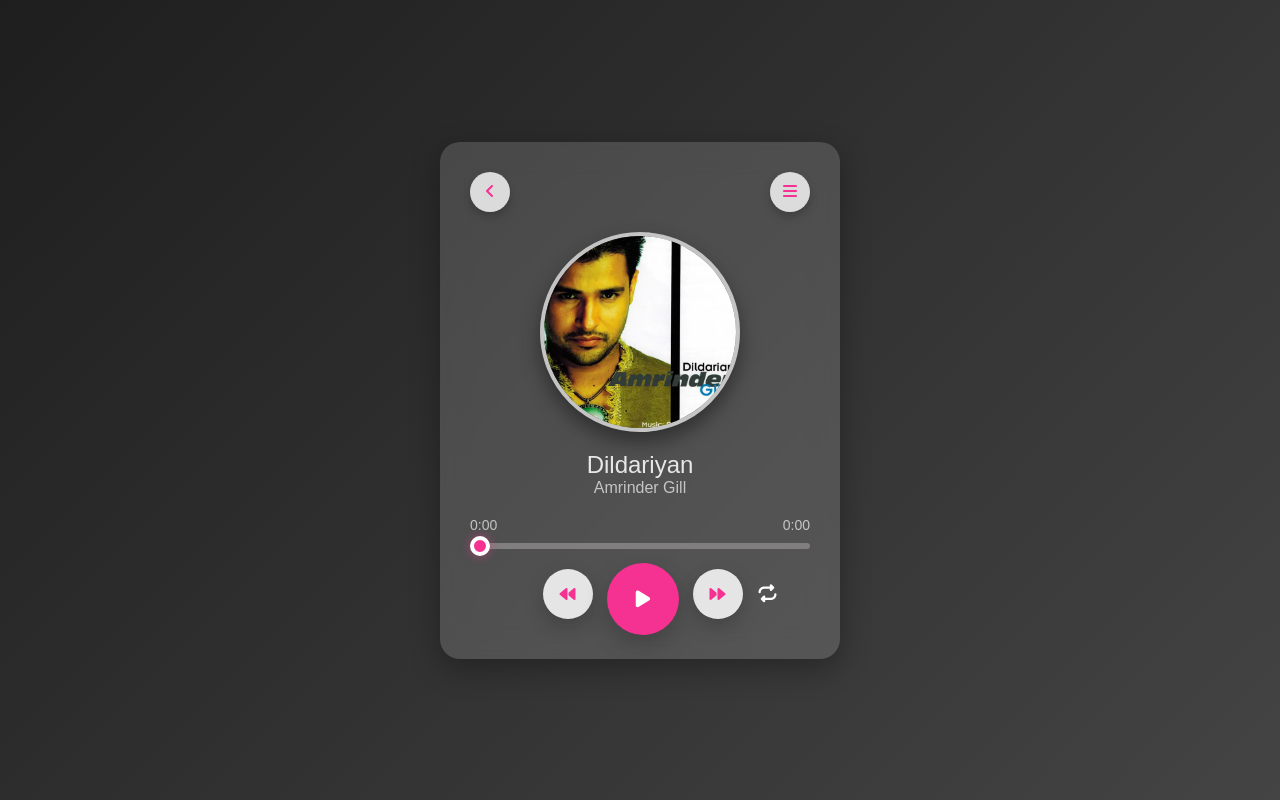
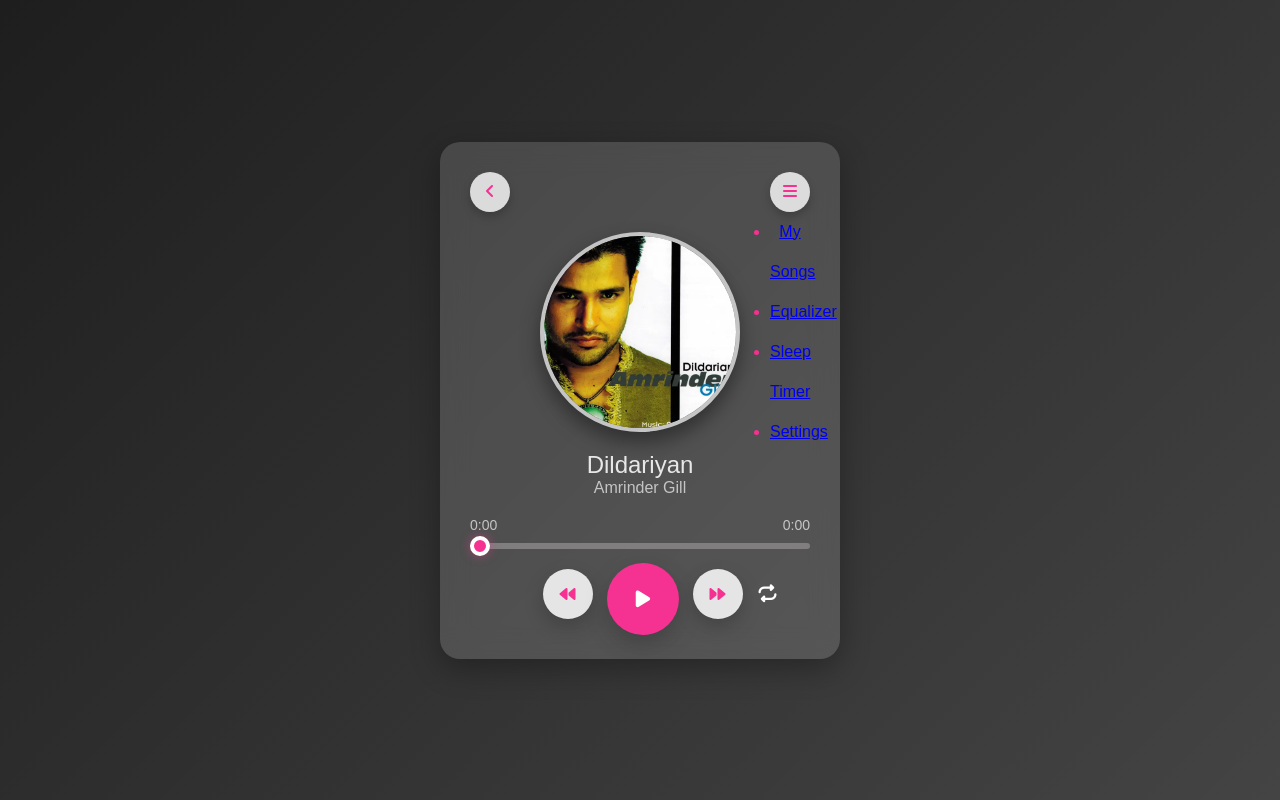
Before and after one commit to suhail-aman/music-player, a plain HTML site: page index.html in a window 1280 px wide. Drawn offline with Linux system fonts and the light colour scheme.

Commit message:
Update index.html

```diff
--- a/index.html
+++ b/index.html
@@ -14,8 +14,16 @@
                <div class="circle">
                   <i class="fa-solid fa-angle-left"></i>
                </div>
-            <div class="circle">
+               <div class="circle dropdown-trigger">
                   <i class="fa-solid fa-bars"></i>
+                  <div class="dropdown">
+                     <ul>
+                        <li><a href="#">My Songs</a></li>
+                        <li><a href="#">Equalizer</a></li>
+                        <li><a href="#">Sleep Timer</a></li>
+                        <li><a href="#">Settings</a></li>
+                     </ul>
+                  </div>
                </div>
             </nav>
          <img src="../1201_4.jpg" class="song-img">
```
Lines whose indentation alone changed are shown as unchanged.
